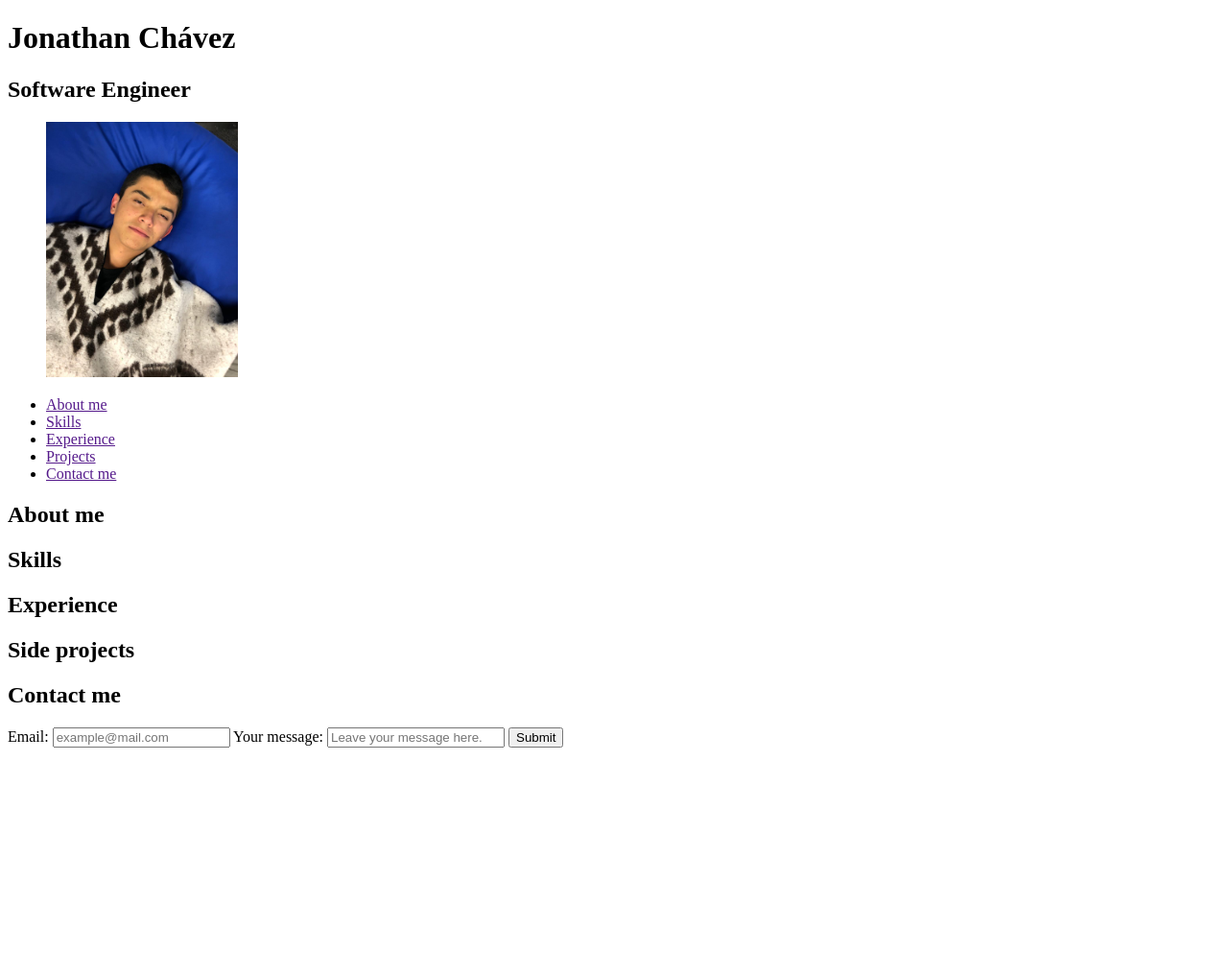
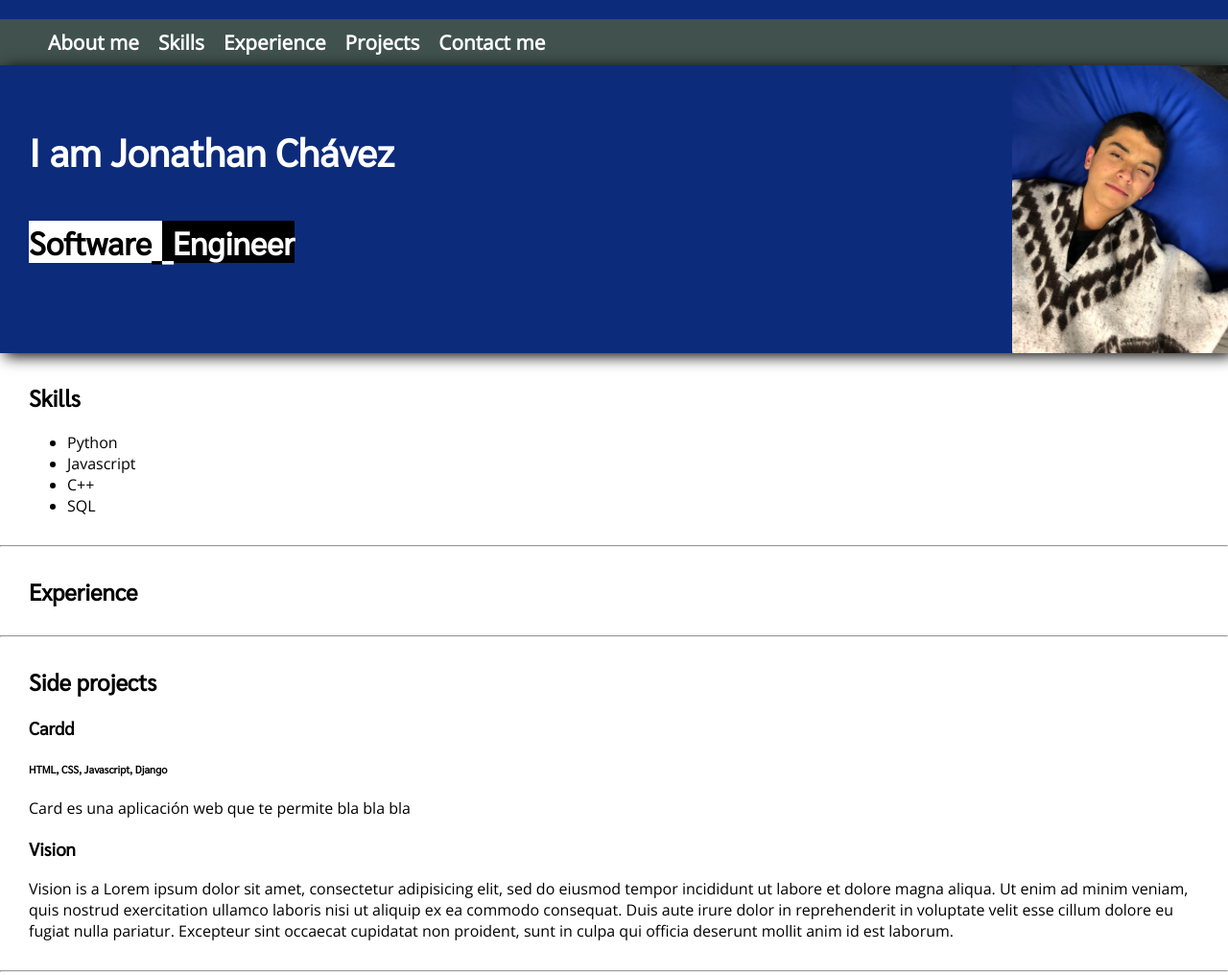
Before and after one commit to JonathanChavezTamales/JonathanChavezTamales.github.io, a plain HTML site: page index.html in a window 1280 px wide. Shown: the top 1016 px of the page at 96% size. Before the commit the page ends 800 px from the top, so only its background shows below. Drawn offline with nearby package versions, Linux system fonts and the light colour scheme.

Commit message:
New style, looks 2005ish

```diff
--- a/index.html
+++ b/index.html
@@ -3,52 +3,82 @@
   <head>
     <meta charset="utf-8">
     <title>I am Jonathan Chávez</title>
+    <link rel="stylesheet" href="static/css/style.css">
+    <link href="https://fonts.googleapis.com/css?family=Open+Sans|Sarabun" rel="stylesheet">
   </head>
   <body>
 
     <header>
-      <div class="">
-        <h1>Jonathan Chávez</h1>
-        <h2>Software Engineer</h2>
-        <figure>
-          <img src="static/img/jonathan-main.jpeg" width="200px" alt="jonathan sleeping at a hackathon">
-        </figure>
+      <div>
+        <div class="separator">
+        </div>
         <nav>
           <ul>
-            <li><a href="">About me</a></li>
-            <li><a href="">Skills</a></li>
-            <li><a href="">Experience</a></li>
-            <li><a href="">Projects</a></li>
-            <li><a href="">Contact me</a></li>
+            <li><a href="#about">About me</a></li>
+            <li><a href="#skills">Skills</a></li>
+            <li><a href="#experience">Experience</a></li>
+            <li><a href="#projects">Projects</a></li>
+            <li><a href="#contact">Contact me</a></li>
           </ul>
         </nav>
       </div>
     </header>
 
 <!-- About me -->
-    <section>
-      <h2>About me</h2>
-
+    <section id="about">
+      <div class="about-titles">
+        <h1>I am Jonathan Chávez</h1>
+        <h3><small><span id="software">Software_</span><span id="engineer">_Engineer</span></small></h3>
+      </div>
     </section>
 
 <!-- Skills -->
-    <section>
+    <section id="skills">
       <h2>Skills</h2>
+      <div>
+        <ul>
+          <li>Python</li>
+          <li>Javascript</li>
+          <li>C++</li>
+          <li>SQL</li>
+        </ul>
+      </div>
 
     </section>
+    <hr>
 
 <!-- Experience -->
-    <section>
+    <section id="experience">
       <h2>Experience</h2>
     </section>
+    <hr>
 
 <!-- Projects -->
-    <section>
+    <section id="projects">
       <h2>Side projects</h2>
+      <article>
+        <h3>Cardd</h3>
+        <h5><small>HTML, CSS, Javascript, Django</small></h5>
+        <p>Card es una aplicación web que te permite bla bla bla</p>
+      </article>
+      <article>
+        <h3>Vision</h3>
+        <p>Vision is a Lorem ipsum dolor sit amet, consectetur adipisicing elit, sed do eiusmod tempor incididunt ut labore et dolore magna aliqua. Ut enim ad minim veniam, quis nostrud exercitation ullamco laboris nisi ut aliquip ex ea commodo consequat. Duis aute irure dolor in reprehenderit in voluptate velit esse cillum dolore eu fugiat nulla pariatur. Excepteur sint occaecat cupidatat non proident, sunt in culpa qui officia deserunt mollit anim id est laborum.</p>
+      </article>
+      <article>
+
+      </article>
+      <article>
+
+      </article>
+      <article>
+
+      </article>
     </section>
+    <hr>
 
 <!-- Contact me -->
-    <section>
+    <section id="contact">
       <h2>Contact me</h2>
       <form action="index.html" method="post">
         <label for="email">Email:</label>
--- a/static/css/style.css
+++ b/static/css/style.css
@@ -1,3 +1,99 @@
+/* Paleta:
+  f5f5f5 back
+  30e3ca details
+  2f89fc details
+  40514e head
+
+
+ */
+
 body{
+  font-family: 'Open Sans', sans-serif;
+  background: #fff;
+  margin: 0;
+}
+
+h1, h2, h3, h4, h5, h6{
+  font-family: 'Sarabun', sans-serif;
 
 }
+
+nav a{
+  font-weight: bold;
+  font-size: 1.3em;
+  display: block;
+  padding: 10px;
+}
+
+nav a:hover{
+  background: #35423f;
+}
+
+nav ul {
+  list-style-type: none;
+  overflow: hidden;
+}
+
+nav li{
+  float: left;
+}
+
+.separator{
+  height: 20px;
+  background: rgb(13, 43, 123);
+}
+
+#about h1, #about h3 {
+  font-size: 2.5em;
+}
+
+.about-titles {
+  padding: 30px;
+}
+
+section{
+  margin: 30px;
+}
+
+
+nav{
+  background-color: #40514e;
+}
+
+a {
+  text-decoration: none;
+}
+
+header a{
+  color: white;
+}
+
+#about{
+  background-image: url('../img/jonathan-main.jpeg');
+  background-repeat: no-repeat;
+  background-position: right;
+  background-size: contain;
+  height: 300px;
+  background-color: rgb(13, 43, 123);
+  color: white;
+  margin: 0;
+  box-shadow: 5px 3px 15px black;
+}
+
+header ul{
+  margin: 0;
+}
+
+hr{
+  background: #30e3ca;
+}
+
+#software{
+  background: #fff;
+  color: #000;
+}
+
+#engineer{
+  background: #000;
+  color: #fff;
+}
```
